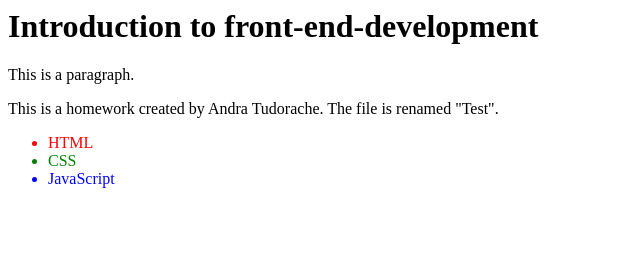
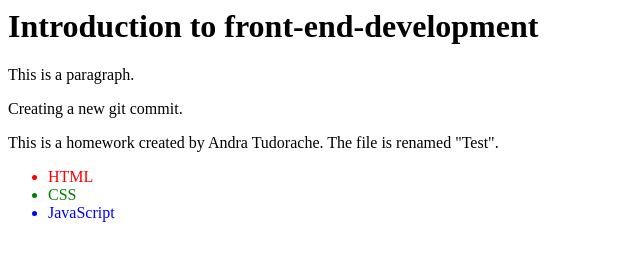
Before and after one commit to AndraTudorache/front-end-development-homework, a plain HTML site: page index.html in a window 1280 px wide. Shown: the whole page, without its empty margins (0-640 px from the left). Drawn offline with Linux system fonts and the light colour scheme.

Commit message:
New Paragraph Added

```diff
--- a/index.html
+++ b/index.html
@@ -1,6 +1,7 @@
 <h1> Introduction to front-end-development</h1>
 
 <p>This is a paragraph.</p>
+<p>Creating a new git commit.</p>
 <p>This is a homework created by Andra Tudorache. The file is renamed "Test".</p>
 <ul>
     <li style="color: rgb(255, 0, 0);">HTML</li>
```
